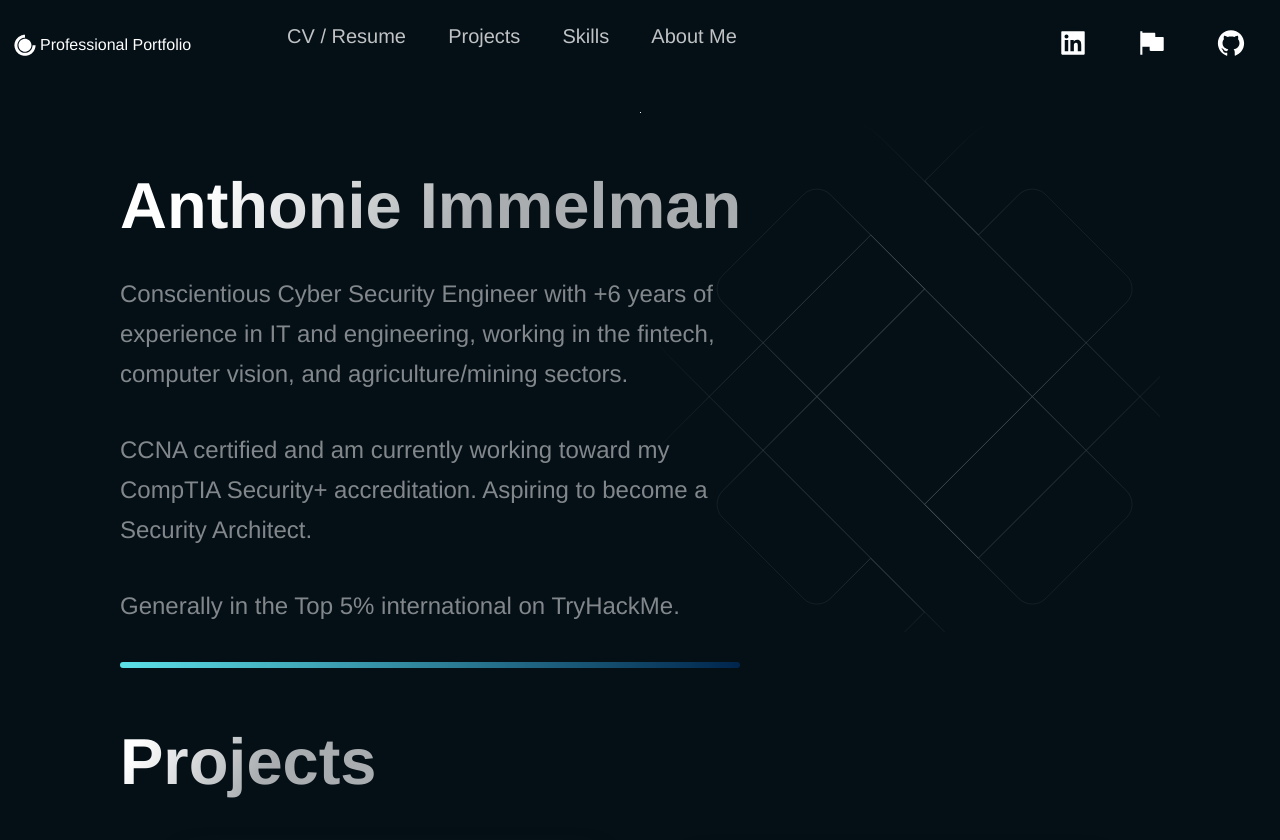
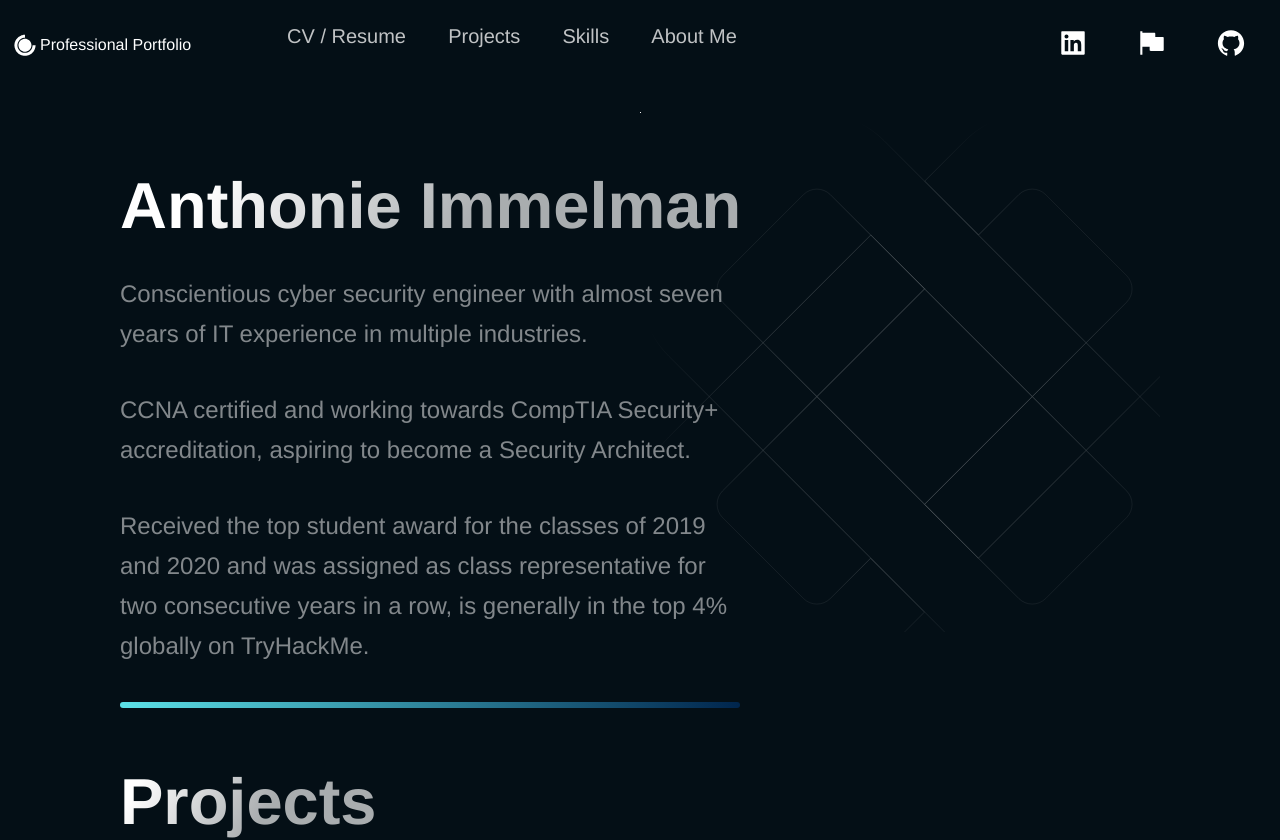
Before and after one commit to 1monKEY51/Website, a Next.js app: page / in a window 1280 px wide. Shown: the top 840 px of the page. Built offline with nearby package versions, Linux system fonts and the light colour scheme.

Commit message:
quick update

```diff
--- a/src/components/Acomplishments/Acomplishments.js
+++ b/src/components/Acomplishments/Acomplishments.js
@@ -8,7 +8,7 @@ const data = [
   { number: 2, text: 'Top Student of class at CTU [2019 & 2020]', },
   { number: 2, text: 'Class representative at CTU [2019 & 2020]', },
   { number: 3, text: 'Udemy certficates of completion', },
-  { number: 8, text: 'Cybary certficates of completion', },
+  { number: 10, text: 'Cybary certficates of completion', },
   { number: 2, text: 'TryHackMe Career paths', },
 ];
 
--- a/src/components/Hero/Hero.js
+++ b/src/components/Hero/Hero.js
@@ -12,14 +12,13 @@ const Hero = (props) => (
         Anthonie Immelman
         </SectionTitle>
         <SectionText>
-        Conscientious Cyber Security Engineer with +6 years of experience in IT and engineering, working in the fintech, computer vision, and agriculture/mining sectors.
+        Conscientious cyber security engineer with almost seven years of IT experience in multiple industries.
         </SectionText>
         <SectionText>
-        CCNA certified and am currently working toward my CompTIA Security+ accreditation. Aspiring to become a Security Architect.
+        CCNA certified and working towards CompTIA Security+ accreditation, aspiring to become a Security Architect.
         </SectionText>
         <SectionText>
-        Generally in the Top 5% international on TryHackMe.
-        </SectionText>
+        Received the top student award for the classes of 2019 and 2020 and was assigned as class representative for two consecutive years in a row, is generally in the top 4% globally on TryHackMe.        </SectionText>
       </LeftSection>
     </Section>
   </>
--- a/src/components/Technologies/Technologies.js
+++ b/src/components/Technologies/Technologies.js
@@ -29,7 +29,6 @@ const Technologies = () =>  (
             ◘ OpenVas<br />
             ◘ Metasploit Framework <br />
             ◘ Bloodhound <br />
-            ◘ Home made and other tools
           </ListParagraph>
         </ListContainer>
       </ListItem>
@@ -43,8 +42,8 @@ const Technologies = () =>  (
           <ListParagraph>
           ◘ Security Operations & Monitoring <br />
           ◘ Threat & Vulnerability Management <br />
-          ◘ SIEM and SOAR <br />
-          ◘ IDS / IPS <br />
+          ◘ SIEM <br />
+          ◘ IDS<br />
           ◘ Password Analysis <br />
           ◘ Simualted phishing campgains
           </ListParagraph>
```
Also changed, not shown: 1 other file (tests, documents, lock files or other folders).
